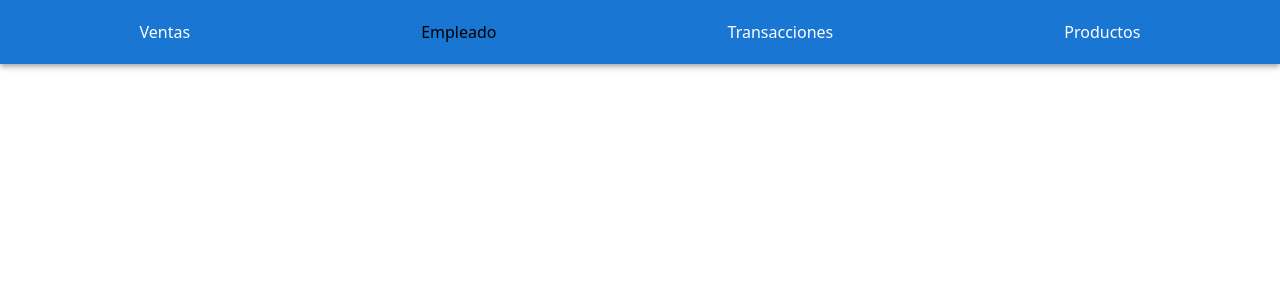
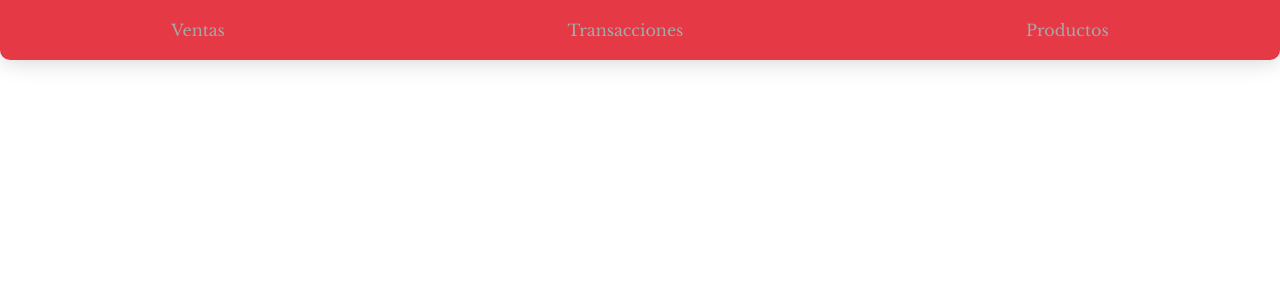
Before and after one commit to leandro3742/monti-front, a React (Vite) app: page / in a window 1280 px wide. Shown: the top 300 px of the page. Built offline with nearby package versions, Linux system fonts and the light colour scheme.

Commit message:
add stlyes menu

```diff
--- a/index.html
+++ b/index.html
@@ -9,5 +9,9 @@
   <body>
     <div id="root"></div>
     <script type="module" src="/src/main.jsx"></script>
+    <!-- Font family -->
+    <link rel="preconnect" href="https://fonts.googleapis.com">
+    <link rel="preconnect" href="https://fonts.gstatic.com" crossorigin>
+    <link href="https://fonts.googleapis.com/css2?family=Libre+Baskerville&display=swap" rel="stylesheet">
   </body>
 </html>
--- a/src/App.jsx
+++ b/src/App.jsx
@@ -1,4 +1,5 @@
 import "bootstrap/dist/css/bootstrap.css";
+import './styles/App.css';
 import { useState } from "react";
 import { BrowserRouter, Routes, Route, Link } from "react-router-dom";
 import Navbar from "./components/Navbar";
--- a/src/components/Navbar.jsx
+++ b/src/components/Navbar.jsx
@@ -8,14 +8,13 @@ import '../styles/Navbar.css'
 const Navbar = () => {
   let location = useLocation();
   return (
-    <AppBar position="static">
-      <Toolbar className='d-flex justify-content-around'>
-        <Link className={location.pathname === '/sales' ? 'LinkSelected' : 'Link' } to='/mi familia/sales'>Ventas</Link>
-        <Link className={location.pathname === '/' ? 'LinkSelected' : 'Link' } to='/mi familia'>Empleado</Link>
-        <Link className={location.pathname === '/admin' ? 'LinkSelected' : 'Link' } to='/mi familia/transactions'>Transacciones</Link>
-        <Link className={location.pathname === '/products' ? 'LinkSelected' : 'Link' } to='/mi familia/products'>Productos</Link>
-      </Toolbar>
-    </AppBar>
+    <nav className='navbar-nav'>
+      <div className='d-flex justify-content-around'>
+      <Link className={location.pathname.split('/')[2] === 'sales' ? 'LinkSelected' : 'Link' } to='/mi familia/sales'>Ventas</Link>
+      <Link className={location.pathname.split('/')[2] === 'transactions' ? 'LinkSelected' : 'Link' } to='/mi familia/transactions'>Transacciones</Link>
+      <Link className={location.pathname.split('/')[2] === 'products' ? 'LinkSelected' : 'Link' } to='/mi familia/products'>Productos</Link>
+      </div>
+    </nav>
   )
 }
 
--- /dev/null
+++ b/src/styles/App.css
@@ -0,0 +1,3 @@
+body{
+  font-family: 'Libre Baskerville', serif;
+}
--- a/src/styles/Navbar.css
+++ b/src/styles/Navbar.css
@@ -1,13 +1,22 @@
+.navbar-nav{
+  background-color: #e63946;
+  height: 60px;
+  border-radius: 0 0 10px 10px;
+  display: flex;
+  justify-content: center;
+  /* Add shadow */
+  box-shadow: 0 0 25px 0 rgba(0, 0, 0, 0.2);
+}
 .Link{
   text-decoration: none;
+  color: rgb(167, 167, 167);
+}
+
+.Link:hover{
   color: #fff;
 }
 
-.Link:hover{
-  color: #000;
-}
-
 .LinkSelected{
-  color: #000;
+  color: #fff;
   text-decoration: none;
 }
```
